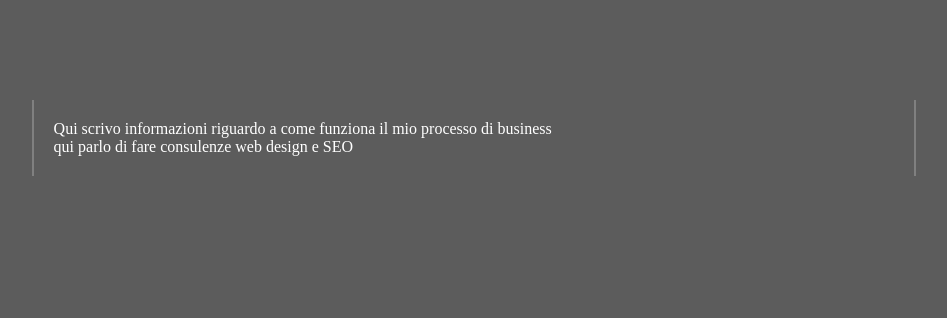
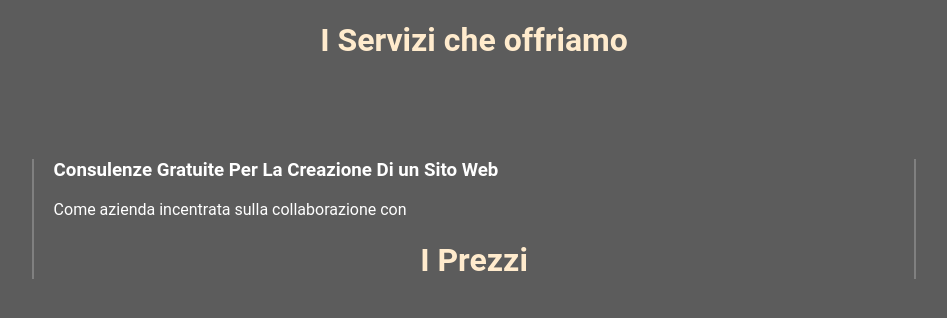
Before and after one commit to uwouldntgetit/DigitalStormWebsite, a plain HTML site: page pages/info.html in a window 1280 px wide. Shown: the whole page, without its empty margins (166-1113 px from the left). Drawn offline with Linux system fonts and the light colour scheme.

Commit message:
fixed gaps home page

```diff
--- a/assets/CSS/styleInfo.css
+++ b/assets/CSS/styleInfo.css
@@ -3,13 +3,19 @@ body {
     background-color: rgb(92, 92, 92);
     height: 100%;
     color: white;
+    font-family: "Roboto", serif;
 }
 
 .text-container {
     margin: 100px 15%;
-    padding: 20px;
+    padding: 0 20px;
     border-left: 2px solid gray;
     border-right: 2px solid gray;
+}
+
+.main-title {
+    text-align: center;
+    color: blanchedalmond;
 }
 
 
--- a/pages/info.html
+++ b/pages/info.html
@@ -11,11 +11,15 @@
 
 </head>
 <body>
+    <h1 class="main-title">I Servizi che offriamo</h1>
     <div class="text-container">
-        Qui scrivo informazioni riguardo a come funziona il mio processo di business
-        <div id="consulting">
-            qui parlo di fare consulenze web design e SEO
-        </div>
+        <h3>Consulenze Gratuite Per La Creazione Di un Sito Web</h3>
+        <p id="consulting">
+            Come azienda incentrata sulla collaborazione con
+        </p>
+
+
+        <h1 class="main-title">I Prezzi</h1>
 
     </div>
 
```
Also changed, not shown: assets/CSS/styleDS.css (+9 -4 lines), indexDS.html (+1 -1 lines).
